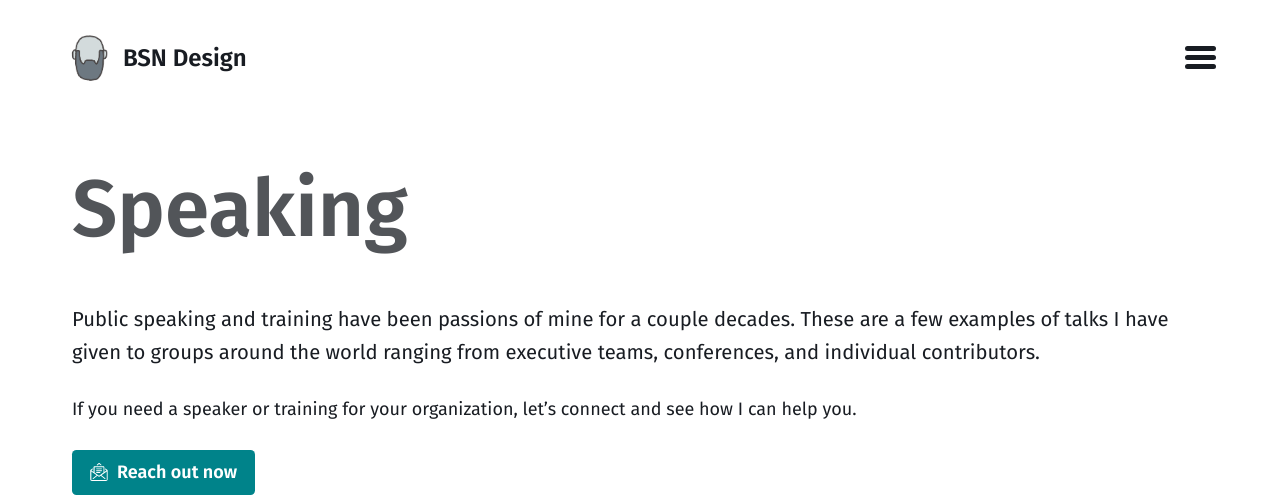
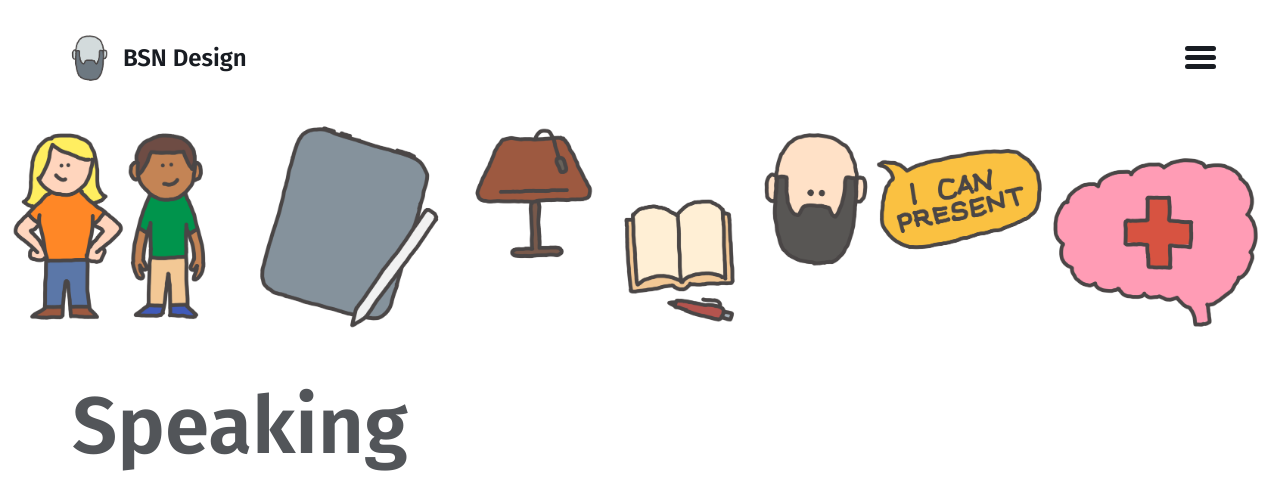
Before and after one commit to bsn-design/bsn-design.github.io, a Jekyll site: the page built from speaking.md, in a window 1280 px wide. Shown: the top 502 px of the page. Built offline with Jekyll 4.4.1, drawn with Linux system fonts in a browser that asks for light colours; grey boxes are pictures that could not be loaded.

Commit message:
Add speaking banner

```diff
--- a/speaking.md
+++ b/speaking.md
@@ -7,6 +7,7 @@ entries_layout: grid
 sort_by: date
 sort_order: reverse
 permalink: /speaking/
+image: /assets/images/speaking-banner.png
 ---
 
 Public speaking and training have been passions of mine for a couple decades. These are a few examples of talks I have given to groups around the world ranging from executive teams, conferences, and individual contributors.
```
Also changed, not shown: assets/images/speaking-banner.png (added).
